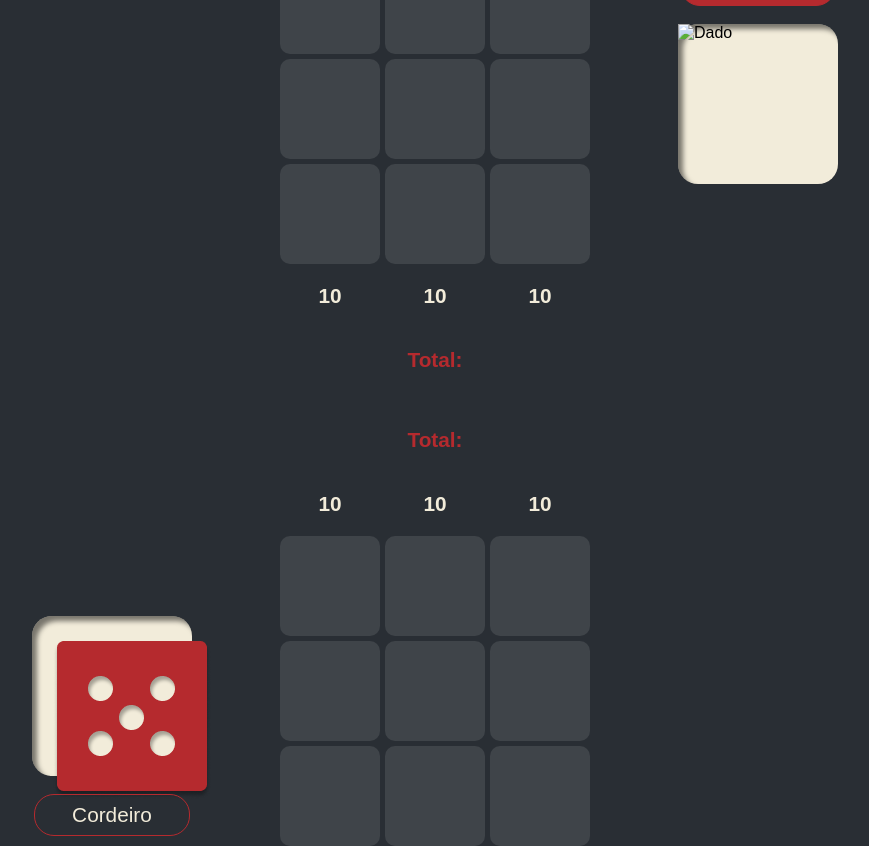
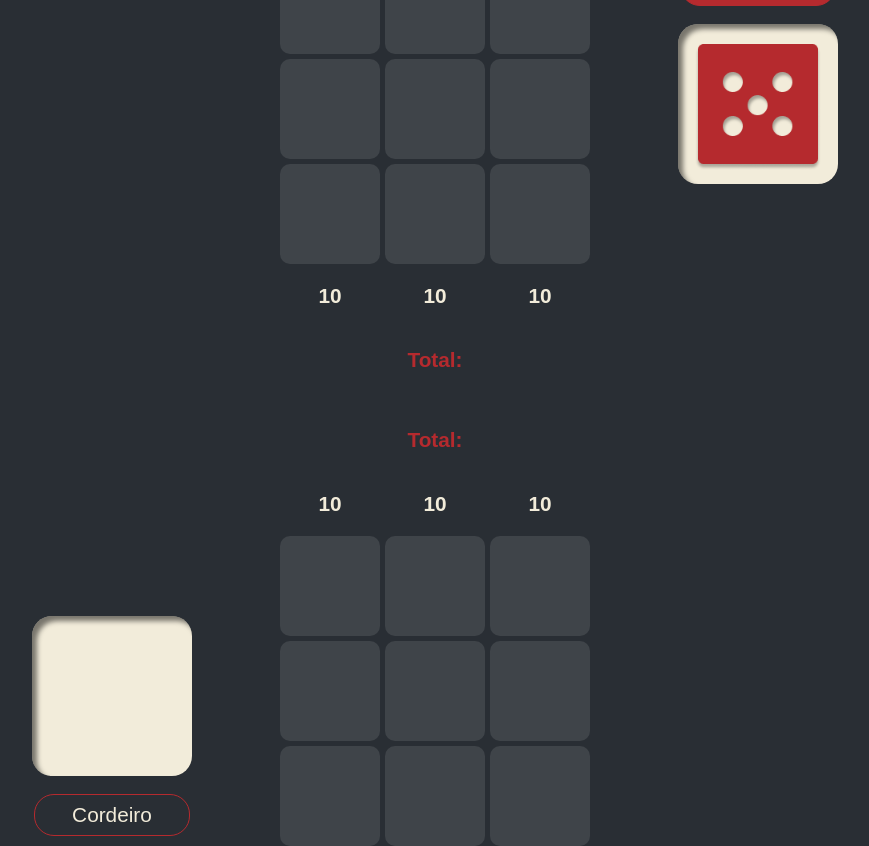
Before and after one commit to naiumipaiva/Bugalhas, a plain HTML site: page index.html in a window 1280 px wide. Both pictures are taken after a click on the button "Lobo". Shown: the whole page, without its empty margins (205-1074 px from the left). Drawn offline with Linux system fonts and the light colour scheme.

Commit message:
iniciar turno v2

```diff
--- a/estilo.css
+++ b/estilo.css
@@ -135,15 +135,6 @@ p {
   font-size: 1.3em;
 }
 
-#selecionado {
-  color: var(--corFontes);
-  background-color: var(--corAreas);
-  border-radius: 20px;
-  padding: 8px;
-  margin: 10px;
-  font-size: 1.3em;
-}
-
 .pontos {
   text-align: center;
 }
@@ -163,8 +154,22 @@ p {
   text-align: center;
 }
 
+.dado img {
+  display: none;
+  width: 10em;
+}
+
 /*Tag para JS*/
 
 .hide {
   display: none;
 }
+
+#selecionado {
+  color: var(--corFontes);
+  background-color: var(--corAreas);
+  border-radius: 20px;
+  padding: 8px;
+  margin: 10px;
+  font-size: 1.3em;
+}
--- a/index.html
+++ b/index.html
@@ -20,7 +20,9 @@
 
     <main class="hide">
       <div class="cordeiro">
-        <div class="dado"><img id="imagemDado" src="" alt="dado" /></div>
+        <div class="dado">
+          <img id="imagemDadoCordeiro" src="" alt="dado" />
+        </div>
         <p class="playerCordeiro" id="">Cordeiro</p>
       </div>
 
@@ -67,7 +69,7 @@
       </div>
 
       <div class="lobo">
-        <div class="dado"><img id="imagemDado" src="" alt="Dado" /></div>
+        <div class="dado"><img id="imagemDadoLobo" src="" alt="Dado" /></div>
         <p class="playerLobo" id="">Lobo</p>
       </div>
     </main>
--- a/script.js
+++ b/script.js
@@ -16,8 +16,9 @@ let jogadorCordeiro = document.querySelector(`.playerCordeiro`)
 // Seleciona as celulas do tabuleiro
 let cell = document.querySelectorAll(`.cell`)
 
-// Seleciona a img da div dado
-const imgDado = document.querySelector(`#imagemDado`)
+// Seleciona a img da div dado de cada jogador
+let imgDadoCordeiro = document.querySelector('#imagemDadoCordeiro')
+let imgDadoLobo = document.querySelector('#imagemDadoLobo')
 
 // Seleciona o texto de resultado e o botão de replay
 let textResult = document.querySelector(`#txtResult`)
@@ -54,8 +55,33 @@ function sortearDado() {
 }
 
 function mostrarDado(n) {
-  imgDado.src = `dados/${n}.png`
-  imgDado.alt = `Dado de número ${n}`
+  let jogadorAtual = document.querySelector(`#selecionado`)
+
+  imgDadoCordeiro.style.display = 'none'
+  imgDadoLobo.style.display = 'none'
+
+  if (!jogadorAtual) return
+
+  if (jogadorAtual.classList.contains(`playerCordeiro`)) {
+    imgDadoCordeiro.src = `dados/${n}.png`
+    imgDadoCordeiro.alt = `Dado de número ${n}`
+    imgDadoCordeiro.style.display = 'block'
+  } else if (jogadorAtual.classList.contains(`playerLobo`)) {
+    imgDadoLobo.src = `dados/${n}.png`
+    imgDadoLobo.alt = `Dado de número ${n}`
+    imgDadoLobo.style.display = 'block'
+  }
+}
+
+//2- Jogador escolhe a coluna
+
+function clicaNaColuna() {
+    if (condition) {
+
+    } else {
+
+    }
+
 }
 
 // Da F5 na pag
```
